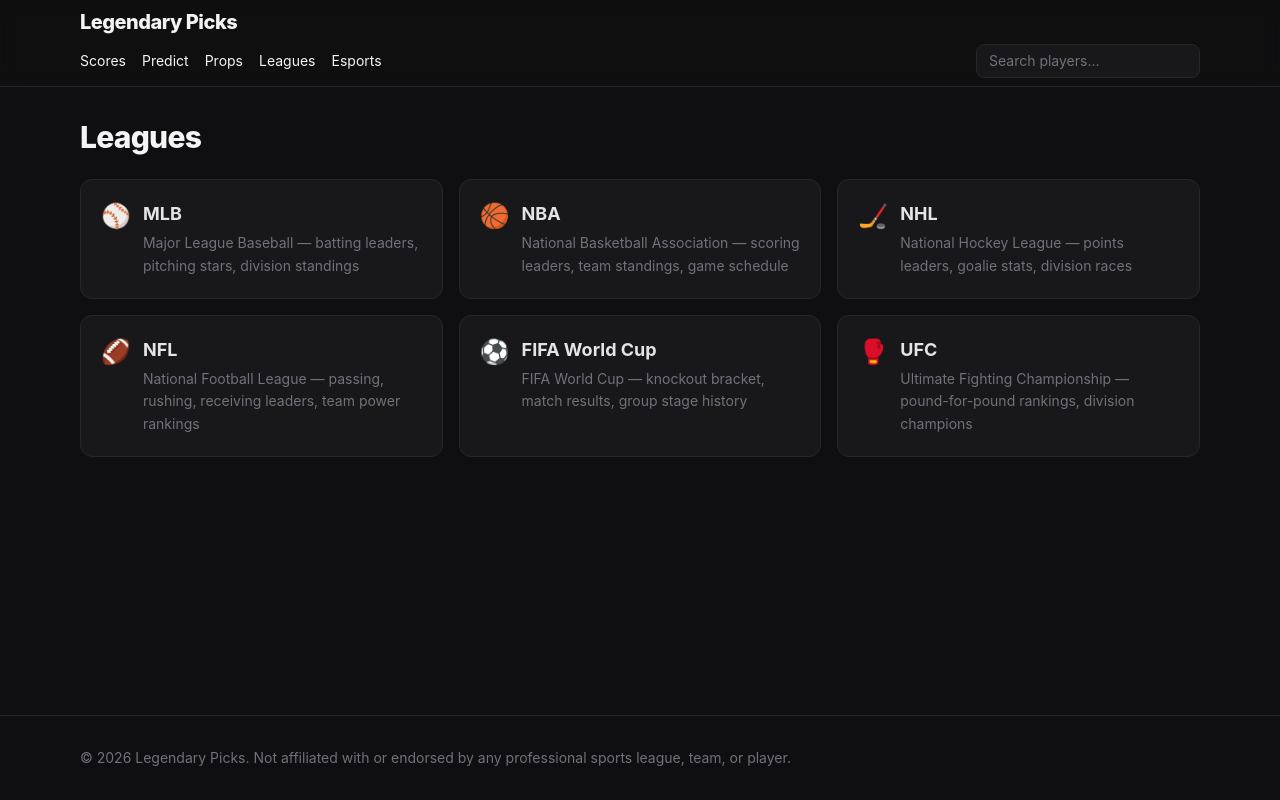
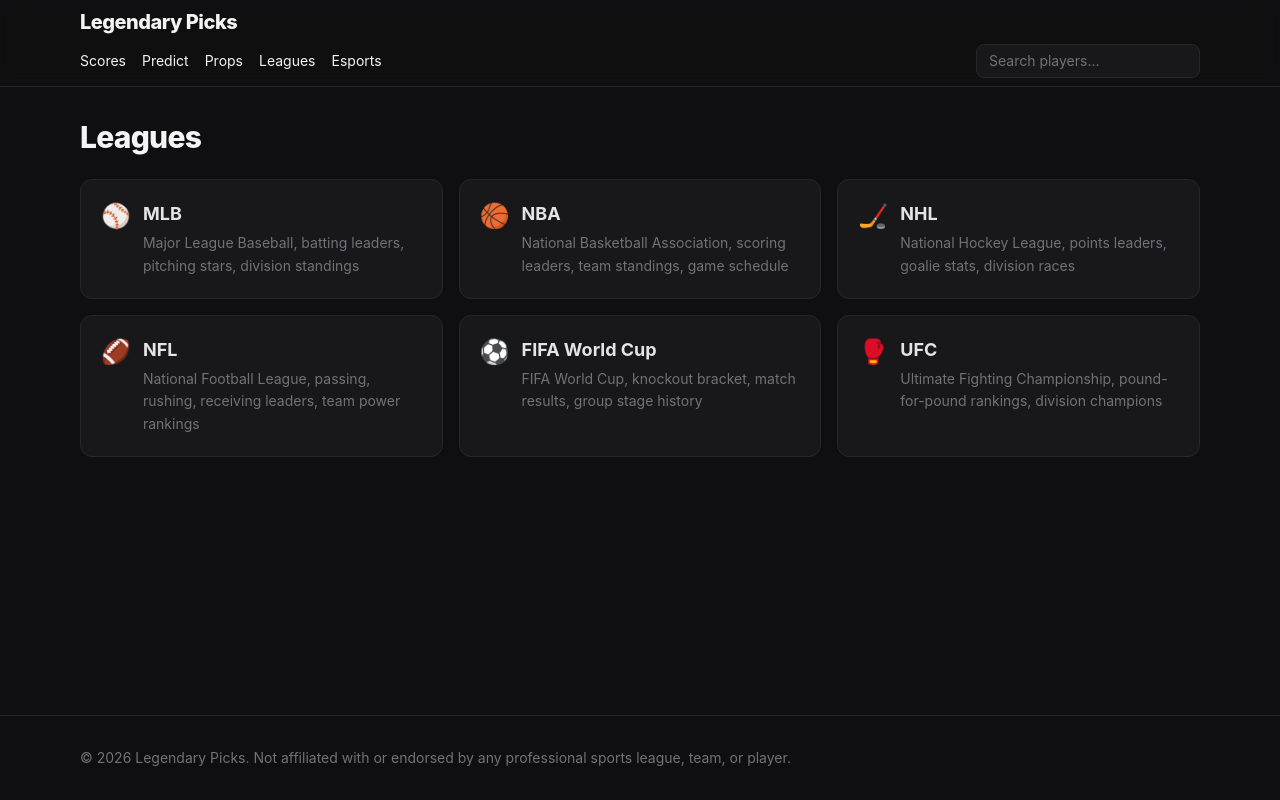
Before and after one commit to micahp/legendarypicks, a Next.js app: page /leagues in a window 1280 px wide. Built offline with nearby package versions, Linux system fonts and the light colour scheme.

Commit message:
style(leagues): drop em dashes from league card descriptions

```diff
--- a/pages/leagues.tsx
+++ b/pages/leagues.tsx
@@ -2,12 +2,12 @@ import Head from 'next/head'
 import Link from 'next/link'
 
 const LEAGUES = [
-  { key: 'mlb', name: 'MLB', desc: 'Major League Baseball — batting leaders, pitching stars, division standings', emoji: '⚾' },
-  { key: 'nba', name: 'NBA', desc: 'National Basketball Association — scoring leaders, team standings, game schedule', emoji: '🏀' },
-  { key: 'nhl', name: 'NHL', desc: 'National Hockey League — points leaders, goalie stats, division races', emoji: '🏒' },
-  { key: 'nfl', name: 'NFL', desc: 'National Football League — passing, rushing, receiving leaders, team power rankings', emoji: '🏈' },
-  { key: 'wc', name: 'FIFA World Cup', desc: 'FIFA World Cup — knockout bracket, match results, group stage history', emoji: '⚽' },
-  { key: 'ufc', name: 'UFC', desc: 'Ultimate Fighting Championship — pound-for-pound rankings, division champions', emoji: '🥊' },
+  { key: 'mlb', name: 'MLB', desc: 'Major League Baseball, batting leaders, pitching stars, division standings', emoji: '⚾' },
+  { key: 'nba', name: 'NBA', desc: 'National Basketball Association, scoring leaders, team standings, game schedule', emoji: '🏀' },
+  { key: 'nhl', name: 'NHL', desc: 'National Hockey League, points leaders, goalie stats, division races', emoji: '🏒' },
+  { key: 'nfl', name: 'NFL', desc: 'National Football League, passing, rushing, receiving leaders, team power rankings', emoji: '🏈' },
+  { key: 'wc', name: 'FIFA World Cup', desc: 'FIFA World Cup, knockout bracket, match results, group stage history', emoji: '⚽' },
+  { key: 'ufc', name: 'UFC', desc: 'Ultimate Fighting Championship, pound-for-pound rankings, division champions', emoji: '🥊' },
   // Esports card hidden 2026-07-22 (Micah): tab defaulting/content-awareness unresolved,
   // leagues surface needs organization before esports goes back up here.
 ]
```
